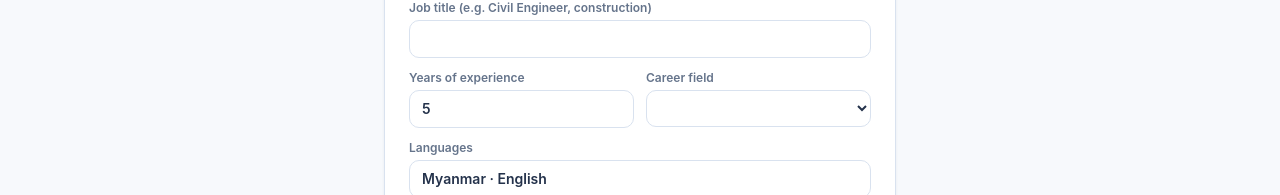
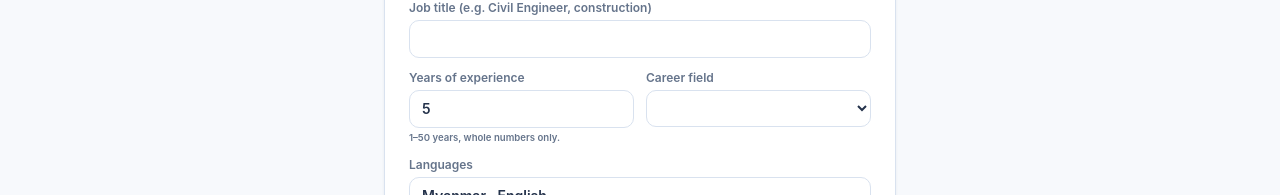
Before and after one commit to AI-Ocean-UXMM-2026/Team-18, a React (Vite) app in the folder frontend/: page /mentor/apply in a window 1280 px wide. Shown: the part 540-735 px from the top of the page. Built offline with nearby package versions, Linux system fonts and the light colour scheme; no server answers.

Commit message:
Limit mentor experience to 1 through 50 whole years

```diff
--- a/frontend/src/lib/i18n.ts
+++ b/frontend/src/lib/i18n.ts
@@ -247,6 +247,8 @@ export const MYANMAR: Record<string, string> = {
   "Close": "ပိတ်ရန်",
   "Show password": "စကားဝှက်ကို ပြရန်",
   "Hide password": "စကားဝှက်ကို ဖျောက်ရန်",
+  "Enter a whole number from 1 to 50 for years of experience.": "လုပ်ငန်းအတွေ့အကြုံအတွက် ၁ မှ ၅၀ အတွင်း ကိန်းပြည့်ကို ထည့်ပါ။",
+  "1–50 years, whole numbers only.": "၁ မှ ၅၀ နှစ်အတွင်း ကိန်းပြည့်သာ။",
   "Close, one gap": "နီးပါး၊ လိုအပ်ချက် တစ်ခုကျန်",
   "Compare & choose a career": "နှိုင်းယှဉ်ပြီး ရွေးချယ်ရန်",
   "Compare side by side · AI advisor": "ဘေးချင်းယှဉ် နှိုင်းယှဉ်ခြင်း · AI အကြံပေး",
--- a/frontend/src/pages/MentorApply.tsx
+++ b/frontend/src/pages/MentorApply.tsx
@@ -9,10 +9,13 @@ import BrandLogo from "@/components/BrandLogo";
 
 export default function MentorApply() {
   const { t } = usePrefs(); const { content } = useJourney();
-  const [f, setF] = useState({ name: "", email: "", password: "", title: "", years: 5, field: 1, languages: "Myanmar · English", bio: "" });
+  const [f, setF] = useState({ name: "", email: "", password: "", title: "", years: "5", field: 1, languages: "Myanmar · English", bio: "" });
   const [error, setError] = useState<string | null>(null); const [done, setDone] = useState(false); const [busy, setBusy] = useState(false);
   async function submit(e: React.FormEvent) {
-    e.preventDefault(); setError(null); setBusy(true);
+    e.preventDefault(); setError(null);
+    const years = Number(f.years);
+    if (!f.years || !Number.isInteger(years) || years < 1 || years > 50) { setError(t("Enter a whole number from 1 to 50 for years of experience.")); return; }
+    setBusy(true);
     try { await api.post("/auth/mentor-apply", { name: f.name, email: f.email, password: f.password, title: f.title, years: Number(f.years), fields: [Number(f.field)], languages: f.languages, bio: f.bio }); setDone(true); }
     catch (err) { setError(err instanceof Error ? err.message : "Could not send."); } finally { setBusy(false); }
   }
@@ -25,7 +28,10 @@ export default function MentorApply() {
       <form className="flex flex-col gap-3" onSubmit={submit} noValidate>
         {inp("name", "Full name")}{inp("email", "Email", "email")}{inp("password", "Password (min 8 characters)", "password")}
         {inp("title", "Job title (e.g. Civil Engineer, construction)")}
-        <div className="grid grid-cols-2 gap-3">{inp("years", "Years of experience", "number")}
+        <div className="grid grid-cols-2 gap-3"><label className="label">{t("Years of experience")}<input className="input" type="number" inputMode="numeric" min={1} max={50} step={1} required value={f.years}
+          onKeyDown={event => { if (["-", "+", "e", "E", ".", ","].includes(event.key)) event.preventDefault(); }}
+          onChange={event => { const value = event.target.value; if (value === "" || (/^\d+$/.test(value) && Number(value) >= 1 && Number(value) <= 50)) setF({ ...f, years: value }); }} />
+          <small className="text-muted">{t("1–50 years, whole numbers only.")}</small></label>
           <label className="label">{t("Career field")}<select className="input" value={f.field} onChange={e => setF({ ...f, field: Number(e.target.value) })}>{Object.entries(content?.fields ?? {}).map(([k, v]) => <option key={k} value={k}>{v}</option>)}</select></label></div>
         {inp("languages", "Languages")}
         <label className="label">{t("Short bio (optional)")}<textarea className="input" rows={3} value={f.bio} onChange={e => setF({ ...f, bio: e.target.value })} /></label>
```
Also changed, not shown: 1 other file (tests, documents, lock files or other folders).
